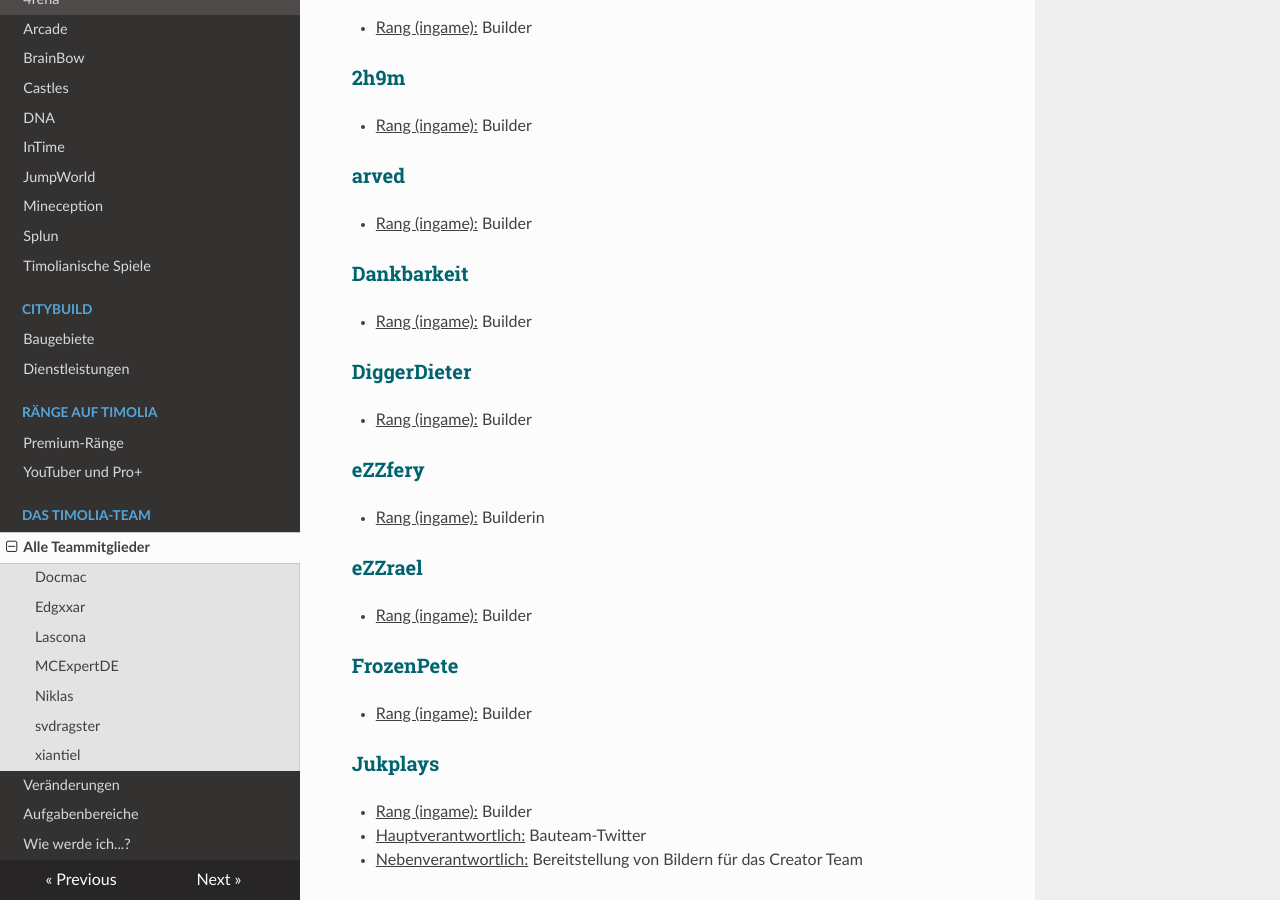
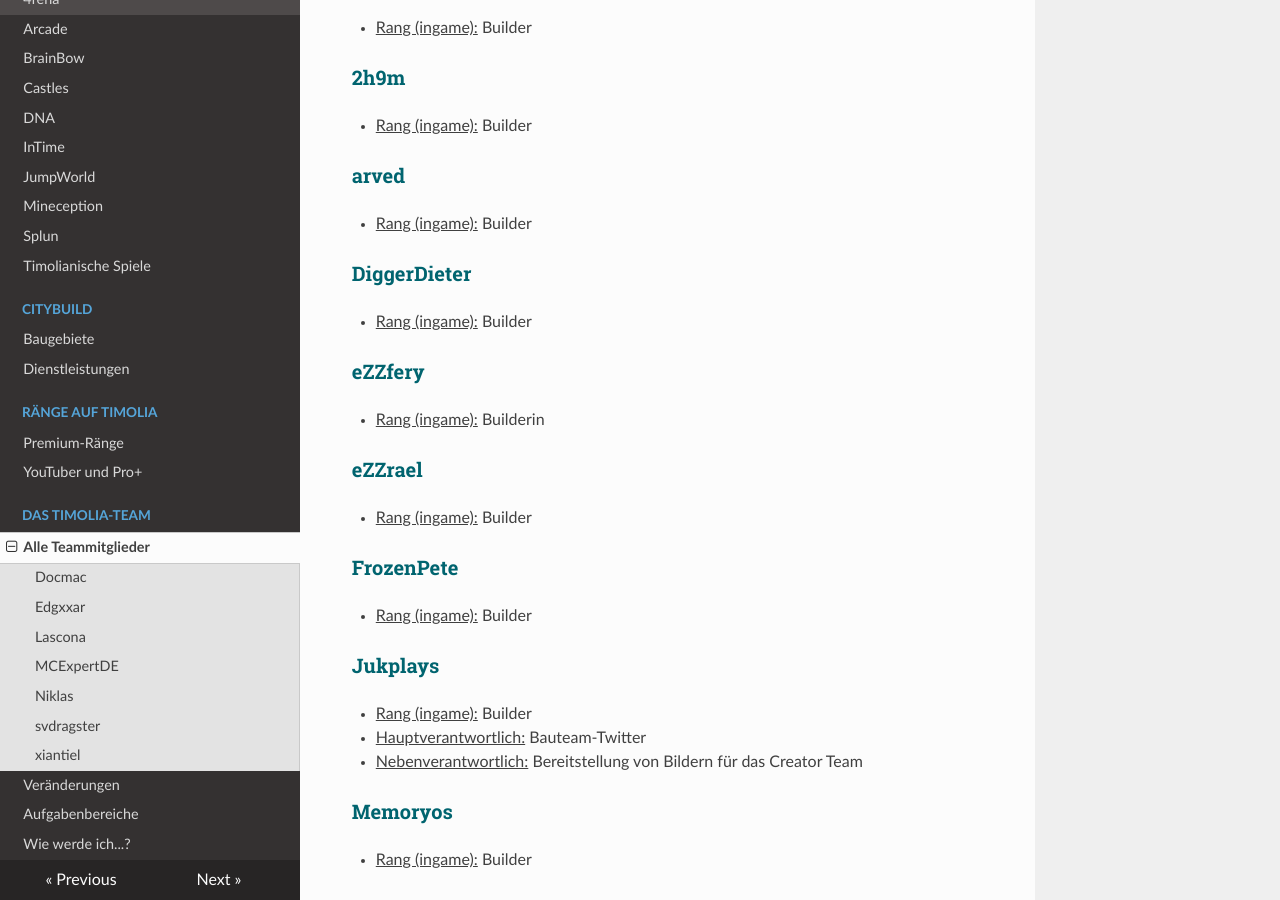
Before and after one commit to TimoliaDE/HowTo, an MkDocs documentation site: the page built from docs/team/members.md, in a window 1280 px wide and 900 px high, scrolled down 7159 px. Built offline with MkDocs 1.6.1, drawn with Linux system fonts in a browser that asks for light colours; nearby versions of some CDN libraries; old or Windows-style settings are respelled for this version of MkDocs.

Commit message:
Update members.md

```diff
--- a/docs/team/members.md
+++ b/docs/team/members.md
@@ -229,9 +229,6 @@ Sie sind für die Arenen und Maps des Timolia-Netzwerkes verantwortlich und entw
 ### <strong><span style="color:#00646F">arved</span></strong>
 - <u>Rang (ingame):</u> Builder
 
-### <strong><span style="color:#00646F">Dankbarkeit</span></strong>
-- <u>Rang (ingame):</u> Builder
-
 ### <strong><span style="color:#00646F">DiggerDieter</span></strong>
 - <u>Rang (ingame):</u> Builder
 
```
